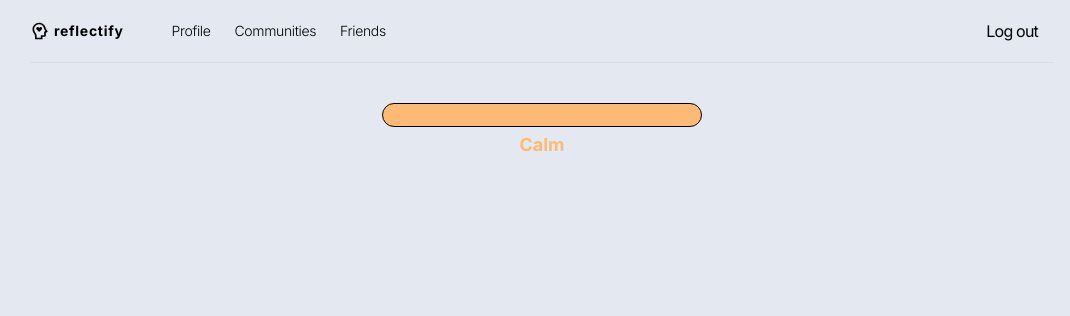
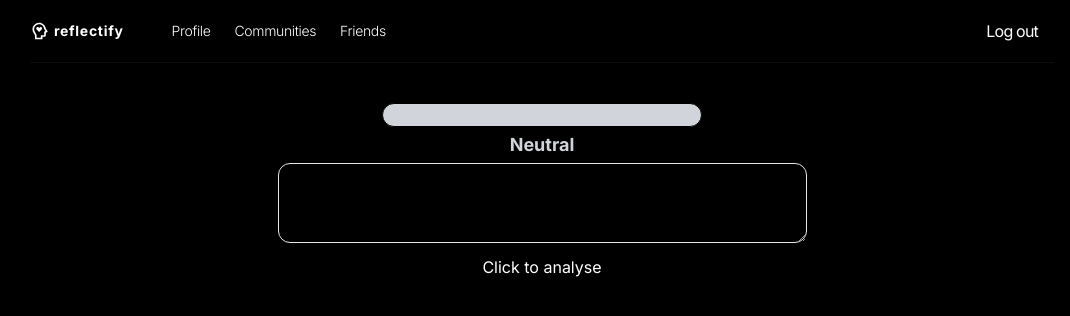
Before and after one commit to rafeturegen/reflectify, a Next.js app: page /dashboard in a window 1280 px wide. Shown: the top 316 px of the page, without its empty margins (98-1168 px from the left). Built offline with nearby package versions, Linux system fonts and the light colour scheme; no server answers; sample sign-in values are in the browser's storage; a web font is replaced by a local one.

Commit message:
change colors

```diff
--- a/actions/analyseJournal.ts
+++ b/app/api/analyseJournal/route.ts
@@ -5,11 +5,10 @@ const openai = new OpenAI({
   apiKey: process.env.OPENAI_API_KEY,
 });
 
-// Define allowed emotions
 const allowedEmotions = ['Anger', 'Calm', 'Joy', 'Sadness', 'Fear', 'Disgust', 'Neutral'] as const;
 type Emotion = typeof allowedEmotions[number];
 
-export async function analyseJournal(request: Request) {
+export async function POST(request: Request) {
   try {
     const { journalEntry }: { journalEntry: string } = await request.json();
 
--- a/app/dashboard/page.tsx
+++ b/app/dashboard/page.tsx
@@ -14,8 +14,25 @@ export default function Home() {
   const router = useRouter();
   const [isCheckingAuth, setIsCheckingAuth] = useState(true);
 
-  const [emotion, setEmotion] = useState<Emotion>('Calm');
-  async function analyseJournal(){
+  const [emotion, setEmotion] = useState<Emotion>('Neutral');
+  async function analyseJournal(journal:string){
+    try {
+      const response = await fetch("/api/analyseJournal",{
+      method:"POST",
+      headers:{
+        "Content-Type":"application/json"
+      },
+      body:JSON.stringify({journalEntry:journal})
+    });
+    if(!response.ok){
+      throw new Error("Failed to analyze journal.")
+    }
+    const data = await response.json();
+    setEmotion(data.moodAnalysis);
+    } catch (error) {
+      console.error('Error fetching mood analysis:', error);
+    }
+
 
   }
 
--- a/app/layout.tsx
+++ b/app/layout.tsx
@@ -16,7 +16,7 @@ export default function RootLayout({
 }>) {
   return (
     <html lang="en">
-      <body className={inter.className + " bg-[#e4e9f1]"}>
+      <body className={inter.className + " bg-black"}>
         {children}
         <Toaster position="top-right"/>
       </body>
--- a/components/dashboard/DashboardHeader.tsx
+++ b/components/dashboard/DashboardHeader.tsx
@@ -14,19 +14,19 @@ export default function DashboardHeader() {
         <div className='max-w-5xl mx-auto flex items-center justify-between h-full px-4 xl:px-0 gap-12 mt-3'>
             <div className='flex gap-12'>
                 <div className='flex gap-1'>
-                    <RiMentalHealthLine className='size-5'/>
-                    <p className='text-black tracking-wider font-bold text-sm'>reflectify</p>
+                    <RiMentalHealthLine className='size-5 text-white'/>
+                    <p className='tracking-wider font-bold text-white text-sm'>reflectify</p>
                 </div>
                 <ul className=' gap-6 hidden md:flex'>
                     {dashboardLinks.map(link => (
-                        <li className='text-black font-light text-sm tracking-tight' key={link.link}>
+                        <li className='text-white font-light text-sm tracking-tight' key={link.link}>
                             <Link href={link.link}>{link.name}</Link>
                         </li>
                     ))}
                 </ul>
             </div>
             <div className='flex items-center  gap-1'>
-                <button className='rounded-[0.35rem] px-4 hover:bg-gray-100 text-[16px] h-[38px] tracking-tighter' onClick={() =>{signOut(auth)}}>Log out</button>
+                <button className='rounded-[0.35rem] px-4 hover:opacity-80 text-[16px] h-[38px] tracking-tighter text-white' onClick={() =>{signOut(auth)}}>Log out</button>
             </div>
         </div>
         <Separator className='max-w-5xl mx-auto bg-gray-500 h-[1px] opacity-10 mt-3'/>
--- a/components/dashboard/Journal.tsx
+++ b/components/dashboard/Journal.tsx
@@ -1,12 +1,24 @@
-import React from 'react'
+"use client"
+
+import React, { useState } from 'react'
+import { Textarea } from '../ui/textarea';
 
 interface JournalProps {
-    analyse: () => void;
+    analyse: (journal:string) => void;
   }
 
 export default function Journal({analyse}: JournalProps) {
+
+  const [journal, setJournal] = useState<string>("");
   return (
-    <section>
+    <section className='max-w-5xl mx-auto'>
+      <div className='flex flex-col items-center gap-2'>
+
+        <div className='w-[529px]'>
+          <Textarea className='border border-gray-200 rounded-xl hover:border-2 text-white' value={journal} onChange={(e) => {setJournal(e.target.value)}} />
+        </div>
+        <button onClick={() => {analyse(journal)}} className='text-white px-3 py-1 rounded-[0.35rem] hover:border hover:border-amber-300'>Click to analyse</button>
+      </div>
 
     </section>
   )
--- a/components/home/Header.tsx
+++ b/components/home/Header.tsx
@@ -10,20 +10,20 @@ export default function Header() {
         <div className='max-w-5xl mx-auto flex items-center justify-between h-full px-4 xl:px-0 gap-12 mt-3'>
             <div className='flex gap-12'>
                 <div className='flex gap-1'>
-                    <RiMentalHealthLine className='size-5'/>
-                    <p className='text-black tracking-wider font-bold text-sm'>reflectify</p>
+                    <RiMentalHealthLine className='size-5 text-white'/>
+                    <p className='text-white tracking-wider font-bold text-sm'>reflectify</p>
                 </div>
                 <ul className=' gap-6 hidden md:flex'>
                     {homeLinks.map(link => (
-                        <li className='text-black font-light text-sm tracking-tight' key={link.hash}>
+                        <li className='text-white font-light text-sm tracking-tight' key={link.hash}>
                             <Link href={link.hash}>{link.name}</Link>
                         </li>
                     ))}
                 </ul>
             </div>
             <div className='flex items-center  gap-1'>
-                <button className='rounded-[0.35rem] px-4 hover:bg-gray-100 text-[16px] h-[38px] tracking-tighter'><Link href="/sign-in">Log in</Link></button>
-                <button className='bg-[#22ad01] text-white rounded-[0.35rem] text-xs h-[38px] w-[108px] font-medium tracking-tighter px-3 hover:opacity-90'><Link href="/sign-up">Start free</Link></button>
+                <button className='text-white rounded-[0.35rem] px-4 hover:opacity-80 hover:border hover:border-gray-200 text-[16px] h-[38px] tracking-tighter'><Link href="/sign-in">Log in</Link></button>
+                <button className='bg-amber-300 text-white rounded-[0.35rem] text-xs h-[38px] w-[108px] font-medium tracking-tighter px-3 hover:opacity-80'><Link href="/sign-up">Start free</Link></button>
             </div>
         </div>
         <Separator className='max-w-5xl mx-auto bg-gray-500 h-[1px] opacity-10 mt-3'/>
--- a/components/home/Hero.tsx
+++ b/components/home/Hero.tsx
@@ -14,11 +14,11 @@ export default function Hero() {
             ))}
             </div>
             <div>
-                <h1 className='text-7xl font-bold font-roboto text-center md:w-[729px] mx-auto'>Your Path to Mental Clarity</h1>
-                <p className='text-gray-500 text-center md:w-[800px] mx-auto my-5'>Track your mood, reflect on your thoughts, and gain personalized insights with Reflectify, your AI-powered mental wellness journal.</p>
+                <h1 className='text-7xl font-bold font-roboto text-center md:w-[729px] mx-auto text-white'>Your Path to Mental Clarity</h1>
+                <p className='text-gray-400 text-center md:w-[800px] mx-auto my-5'>Track your mood, reflect on your thoughts, and gain personalized insights with Reflectify, your AI-powered mental wellness journal.</p>
                 <div className='flex justify-center gap-4'>
-                    <button className='px-5 py-2 border border-black rounded-[0.35rem] text-sm tracking-tighter hover:text-[#22ad01] hover:border-[#22ad01]'><Link href="#features">Learn More</Link></button>
-                    <button className='px-5 py-2 bg-[#22ad01] text-white rounded-[0.35rem] text-sm tracking-tighter hover:opacity-90'><Link href="/sign-up">Get Started</Link></button>
+                    <button className='px-5 py-2 border border-black rounded-[0.35rem] text-sm tracking-tighter hover:text-amber-300 hover:border-amber-300 text-white'><Link href="#features">Learn More</Link></button>
+                    <button className='px-5 py-2 bg-amber-300 text-white rounded-[0.35rem] text-sm tracking-tighter hover:opacity-90'><Link href="/sign-up">Get Started</Link></button>
                 </div>
             </div>
         </div>
--- /dev/null
+++ b/components/ui/textarea.tsx
@@ -0,0 +1,24 @@
+import * as React from "react"
+
+import { cn } from "@/lib/utils"
+
+export interface TextareaProps
+  extends React.TextareaHTMLAttributes<HTMLTextAreaElement> {}
+
+const Textarea = React.forwardRef<HTMLTextAreaElement, TextareaProps>(
+  ({ className, ...props }, ref) => {
+    return (
+      <textarea
+        className={cn(
+          "flex min-h-[80px] w-full rounded-md border border-input bg-background px-3 py-2 text-sm ring-offset-background placeholder:text-muted-foreground focus-visible:outline-none focus-visible:ring-2 focus-visible:ring-ring focus-visible:ring-offset-2 disabled:cursor-not-allowed disabled:opacity-50",
+          className
+        )}
+        ref={ref}
+        {...props}
+      />
+    )
+  }
+)
+Textarea.displayName = "Textarea"
+
+export { Textarea }
```
Also changed, not shown: lib/connectMongo.ts (added, +13 -0 lines).
